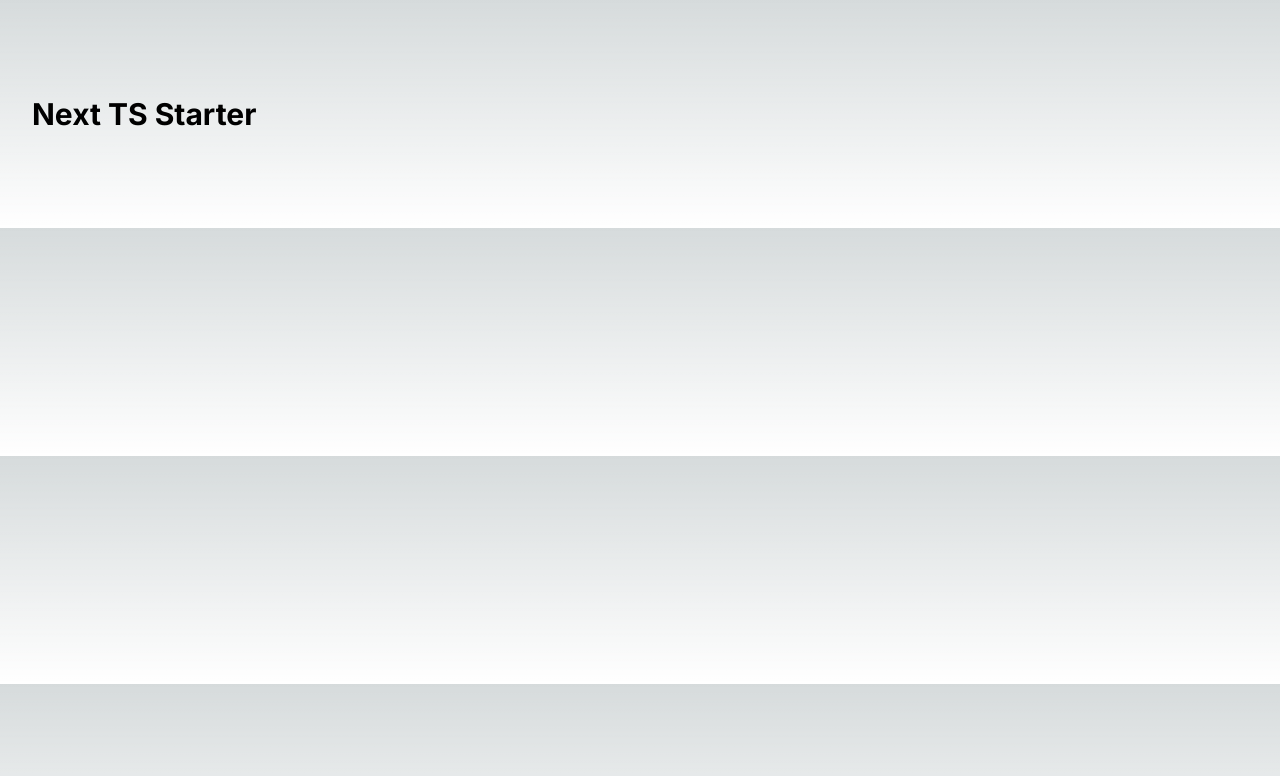
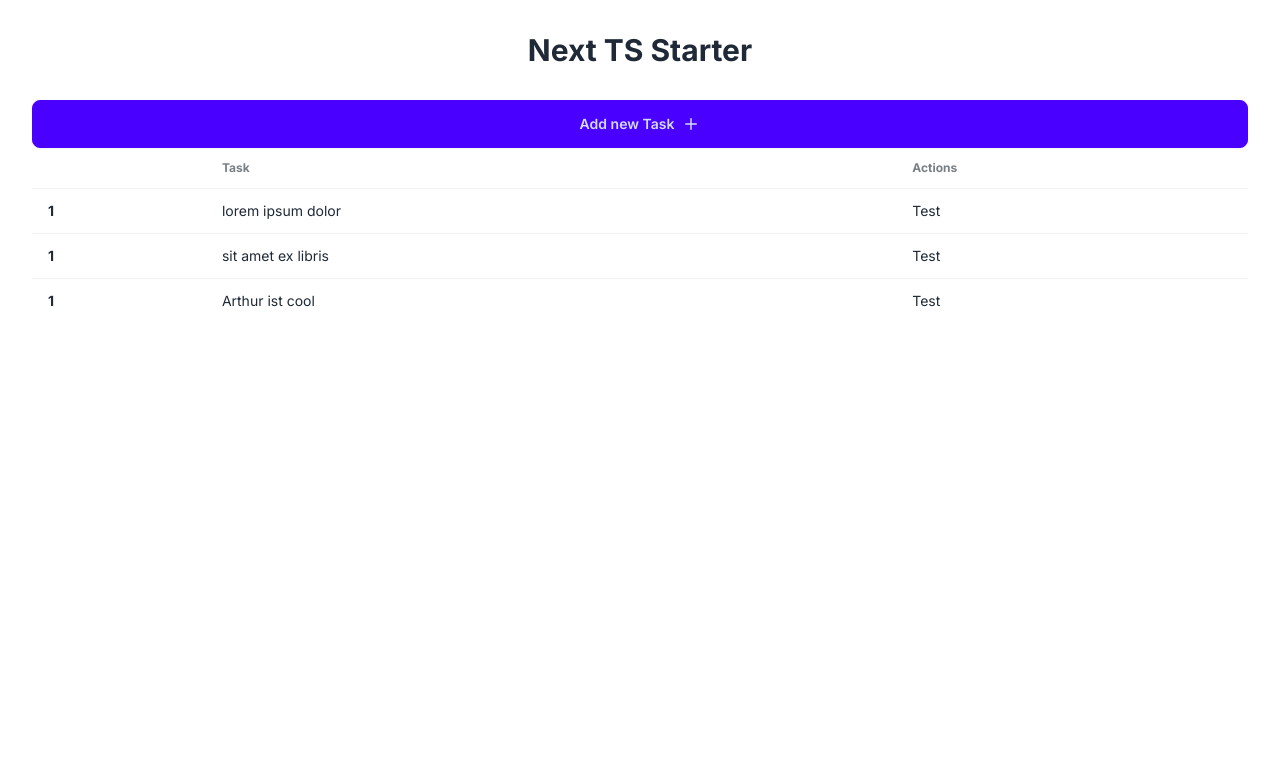
Before and after one commit to aersosi/learn-js-app, a Next.js app: page / in a window 1280 px wide. Shown: the top 776 px of the page. Built offline with nearby package versions, Linux system fonts and the light colour scheme; data requests are answered from the project's data file.

Commit message:
[feat] basics

```diff
--- /dev/null
+++ b/api.ts
@@ -0,0 +1,37 @@
+import {ITask} from "@/types/tasks";
+
+const baseUrl = 'http://localhost:3001'
+
+export const getAllTodos = async (): Promise<ITask[]> => {
+    const res = await fetch(`${baseUrl}/tasks`, { cache: 'no-store' });
+    const todos = await res.json();
+    return todos;
+}
+
+export const addTodo = async (todo: Omit<ITask, 'id'>): Promise<ITask> => {
+    try {
+        console.log('Sending request to:', `${baseUrl}/tasks`);
+        console.log('Request body:', JSON.stringify(todo));
+
+        const res = await fetch(`${baseUrl}/tasks`, {
+            method: 'POST',
+            headers: {
+                'Content-Type': 'application/json'
+            },
+            body: JSON.stringify(todo)
+        });
+
+        if (!res.ok) {
+            const errorBody = await res.text();
+            console.error('Error response:', errorBody);
+            throw new Error(`HTTP error! status: ${res.status}, body: ${errorBody}`);
+        }
+
+        const newTodo = await res.json();
+        console.log('Response:', newTodo);
+        return newTodo;
+    } catch (error) {
+        console.error("Failed to add todo:", error);
+        throw error;
+    }
+}
--- /dev/null
+++ b/app/components/AddTask.tsx
@@ -0,0 +1,44 @@
+'use client'
+
+import {FiPlus} from "react-icons/fi";
+import Modal from "@/app/components/Modal";
+import {FormEventHandler, useState} from "react";
+import {addTodo} from "@/api";
+import { useRouter } from "next/navigation";
+const AddTask = () => {
+    const router = useRouter();
+
+    const [modalOpen, setModalOpen] = useState(false);
+    const [newTaskValue, setNewTaskValue] = useState<string>('');
+
+    const handleSubmitNewTodo: FormEventHandler<HTMLFormElement> = async (e) => {
+        e.preventDefault();
+        await addTodo({
+            text: newTaskValue,
+        });
+        setNewTaskValue("");
+        setModalOpen(false);
+        router.refresh();
+    };
+
+    return (
+        <div>
+            <button onClick={() => setModalOpen(true)} className="btn btn-primary w-full">Add new Task
+                <FiPlus size={18}/>
+            </button>
+            <Modal modalOpen={modalOpen} setModalOpen={setModalOpen}>
+                <form id='TextArea' onSubmit={handleSubmitNewTodo} className="flex flex-col gap-4">
+                    <h3 className="bold text-lg">Add new Task</h3>
+                    <textarea
+                        value={newTaskValue}
+                        onChange={ e => setNewTaskValue(e.target.value)}
+                        placeholder="Bio"
+                        className="modal-action textarea textarea-bordered textarea-md w-full">
+                    </textarea>
+                    <button className="btn" type='submit'>Submit</button>
+                </form>
+            </Modal>
+        </div>
+    )
+};
+export default AddTask;
--- /dev/null
+++ b/app/components/Modal.tsx
@@ -0,0 +1,21 @@
+interface IModalProps {
+    modalOpen: boolean;
+    setModalOpen: (open : boolean) => boolean | void;
+    children: React.ReactNode;
+}
+const Modal: React.FC<IModalProps> = ({modalOpen, setModalOpen, children}) => {
+    return (
+        <dialog className={`modal ${modalOpen ? "modal-open" : ""}`}>
+            <div className="modal-box">
+                <form method="dialog">
+                    <button onClick={() => setModalOpen(false)} className="btn btn-sm btn-circle btn-ghost absolute right-2 top-2">✕</button>
+                </form>
+                {/*<h3 className="font-bold text-lg">Hello!</h3>*/}
+                {/*<p className="py-4">Press ESC key or click on ✕ button to close</p>*/}
+
+                {children}
+            </div>
+        </dialog>
+    )
+};
+export default Modal;
--- /dev/null
+++ b/app/components/Task.tsx
@@ -0,0 +1,16 @@
+import React from "react";
+import {ITask} from "@/types/tasks";
+
+interface TaskProps {
+    task: ITask
+}
+const Task: React.FC<TaskProps> = ({task}) => {
+    return (
+        <tr key={task.id}>
+            <th>1</th>
+            <td>{task.text}</td>
+            <td>Test</td>
+        </tr>
+    )
+};
+export default Task;
--- /dev/null
+++ b/app/components/TodoList.tsx
@@ -0,0 +1,28 @@
+import {ITask} from "@/types/tasks";
+import React from "react";
+import Task from "@/app/components/Task";
+
+interface ITodoListProps {
+    tasks: ITask[],
+}
+
+const TodoList: React.FC<ITodoListProps> = ({tasks}) => {
+
+    return (
+        <div className="overflow-x-auto">
+            <table className="table">
+                <thead>
+                <tr>
+                    <th></th>
+                    <th>Task</th>
+                    <th>Actions</th>
+                </tr>
+                </thead>
+                <tbody>
+                {tasks.map((task) => <Task key={task.id} task={task}/>)}
+                </tbody>
+            </table>
+        </div>
+    )
+};
+export default TodoList;
--- a/app/globals.css
+++ b/app/globals.css
@@ -16,18 +16,10 @@
   }
 }
 
-body {
-  color: rgb(var(--foreground-rgb));
-  background: linear-gradient(
-      to bottom,
-      transparent,
-      rgb(var(--background-end-rgb))
-    )
-    rgb(var(--background-start-rgb));
-}
+
 
 @layer utilities {
-  .text-balance {
-    text-wrap: balance;
-  }
+  /*.text-balance {*/
+  /*  text-wrap: balance;*/
+  /*}*/
 }
--- a/app/layout.tsx
+++ b/app/layout.tsx
@@ -5,8 +5,8 @@ import "./globals.css";
 const inter = Inter({ subsets: ["latin"] });
 
 export const metadata: Metadata = {
-  title: "Create Next App",
-  description: "Generated by create next app",
+  title: "Learn JS App",
+  description: "Learn JavaScript with questions and coding challenges",
 };
 
 export default function RootLayout({
@@ -15,8 +15,8 @@ export default function RootLayout({
   children: React.ReactNode;
 }>) {
   return (
-    <html lang="en">
-      <body className={inter.className}>{children}</body>
-    </html>
+      <html lang="de" data-theme="light">
+        <body className={inter.className}>{children}</body>
+      </html>
   );
 }
--- a/app/page.tsx
+++ b/app/page.tsx
@@ -1,11 +1,24 @@
+import AddTask from "@/app/components/AddTask";
+import TodoList from "@/app/components/TodoList";
+import {getAllTodos} from "@/api";
 export const runtime = "edge";
 
-export default function Home() {
-  return (
-      <section className='py-24'>
-        <div className='container'>
-          <h1 className='text-3xl font-bold'>Next TS Starter</h1>
-        </div>
-      </section>
-  );
+export default async function Home() {
+    const tasks = await getAllTodos();
+
+    return (
+        <>
+            <header className='container text-center py-8'>
+                <h1 className='text-3xl font-bold'>Next TS Starter</h1>
+            </header>
+
+            <main className='container'>
+                <AddTask/>
+                <TodoList tasks={tasks}/>
+            </main>
+
+
+            <footer></footer>
+        </>
+    );
 }
--- /dev/null
+++ b/data/todos.json
@@ -0,0 +1,16 @@
+{
+  "tasks": [
+    {
+      "id": "11111",
+      "text": "lorem ipsum dolor"
+    },
+    {
+      "id": "2222",
+      "text": "sit amet ex libris"
+    },
+    {
+      "id": "3",
+      "text": "Arthur ist cool"
+    }
+  ]
+}
--- a/tailwind.config.ts
+++ b/tailwind.config.ts
@@ -6,6 +6,9 @@ const config: Config = {
     "./components/**/*.{js,ts,jsx,tsx,mdx}",
     "./app/**/*.{js,ts,jsx,tsx,mdx}",
   ],
+  daisyui: {
+    themes: ["light", "dark", "cupcake"],
+  },
   theme: {
     container: {
       center: true,
@@ -18,6 +21,7 @@ const config: Config = {
   },
   plugins: [
     require('@tailwindcss/aspect-ratio'),
+    require('daisyui'),
   ],
 };
 export default config;
--- /dev/null
+++ b/types/tasks.ts
@@ -0,0 +1,4 @@
+export interface ITask {
+    id: string,
+    text: string
+}
```
Also changed, not shown: package.json (+7 -1 lines), 1 other file (tests, documents, lock files or other folders).
